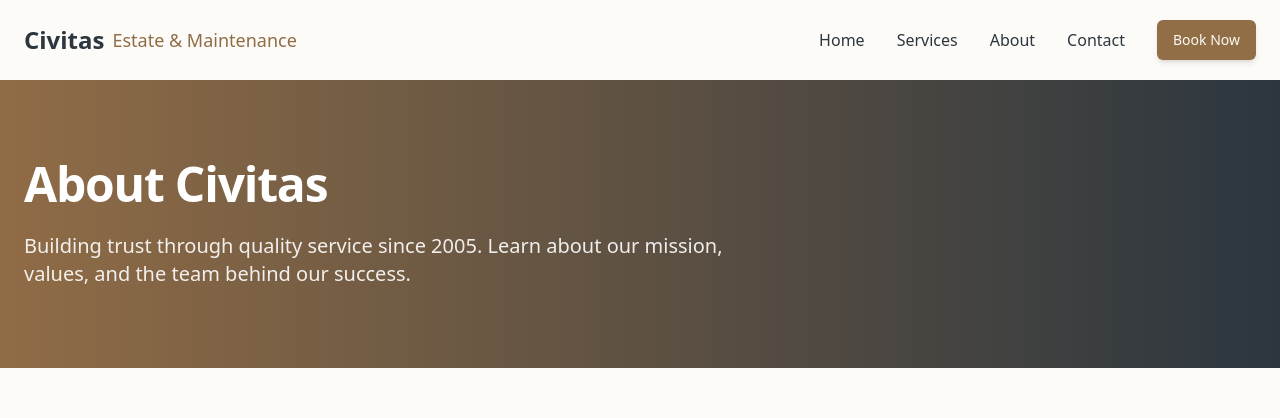
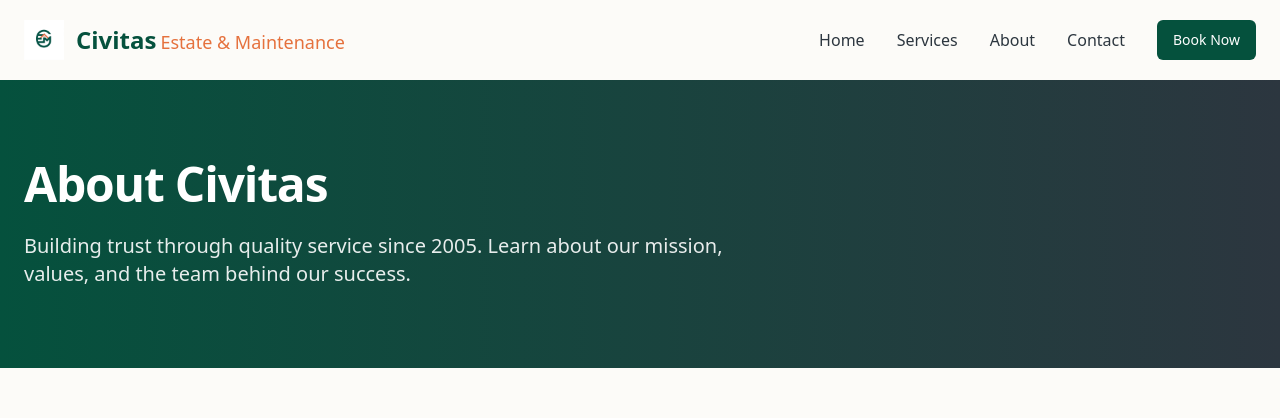
Before and after one commit to agya46/civitas-estate-glow, a React (Vite) app: page /about in a window 1280 px wide. Shown: the top 418 px of the page. Built offline with nearby package versions, Linux system fonts and the light colour scheme.

Commit message:
Fix: Apply logo and color updates
Updated the website's design to reflect the new logo and color scheme.

```diff
--- a/index.html
+++ b/index.html
@@ -11,11 +11,13 @@
     <meta property="og:title" content="Civitas Estate & Maintenance | Professional Property Services" />
     <meta property="og:description" content="Professional estate maintenance and management services with a commitment to quality, sustainability, and customer satisfaction." />
     <meta property="og:type" content="website" />
-    <meta property="og:image" content="https://lovable.dev/opengraph-image-p98pqg.png" />
+    <meta property="og:image" content="/lovable-uploads/54ba51e1-ce1c-4d23-ba25-a1ea13a526d7.png" />
 
     <meta name="twitter:card" content="summary_large_image" />
-    <meta name="twitter:site" content="@lovable_dev" />
-    <meta name="twitter:image" content="https://lovable.dev/opengraph-image-p98pqg.png" />
+    <meta name="twitter:site" content="@civitasestate" />
+    <meta name="twitter:image" content="/lovable-uploads/54ba51e1-ce1c-4d23-ba25-a1ea13a526d7.png" />
+
+    <link rel="icon" href="/lovable-uploads/54ba51e1-ce1c-4d23-ba25-a1ea13a526d7.png" type="image/png">
   </head>
 
   <body>
--- a/src/components/Footer.tsx
+++ b/src/components/Footer.tsx
@@ -4,11 +4,18 @@ import { Mail, Phone, MapPin, Clock } from 'lucide-react';
 
 const Footer = () => {
   return (
-    <footer className="bg-civitas-dark text-white">
+    <footer className="bg-civitas-primary text-white">
       <div className="container mx-auto py-12 px-4 md:px-6">
         <div className="grid grid-cols-1 md:grid-cols-2 lg:grid-cols-4 gap-8">
           <div>
-            <h3 className="text-xl font-bold mb-4 text-civitas-secondary">Civitas</h3>
+            <div className="flex items-center space-x-3 mb-4">
+              <img
+                src="/lovable-uploads/54ba51e1-ce1c-4d23-ba25-a1ea13a526d7.png"
+                alt="Civitas Logo"
+                className="h-10 w-10 bg-white rounded-full p-1"
+              />
+              <h3 className="text-xl font-bold text-civitas-secondary">Civitas</h3>
+            </div>
             <p className="text-sm text-gray-300 mb-4">
               Professional estate maintenance and management services with a commitment to quality, sustainability, and customer satisfaction.
             </p>
--- a/src/components/Navbar.tsx
+++ b/src/components/Navbar.tsx
@@ -21,9 +21,16 @@ const Navbar = () => {
     <header className={`fixed w-full z-50 transition-all duration-300 ${isScrolled ? 'bg-white/90 backdrop-blur-md shadow-md py-3' : 'bg-transparent py-5'}`}>
       <div className="container mx-auto px-4 md:px-6">
         <div className="flex items-center justify-between">
-          <Link to="/" className="flex items-center space-x-2">
-            <span className="text-2xl font-bold text-civitas-dark">Civitas</span>
-            <span className="text-lg text-civitas-primary">Estate & Maintenance</span>
+          <Link to="/" className="flex items-center space-x-3">
+            <img
+              src="/lovable-uploads/54ba51e1-ce1c-4d23-ba25-a1ea13a526d7.png"
+              alt="Civitas Logo"
+              className="h-10 w-10"
+            />
+            <div>
+              <span className="text-2xl font-bold text-civitas-primary">Civitas</span>
+              <span className="text-lg text-civitas-secondary ml-1">Estate & Maintenance</span>
+            </div>
           </Link>
 
           {/* Desktop Navigation */}
@@ -40,7 +47,7 @@ const Navbar = () => {
             <Link to="/contact" className="text-civitas-dark hover:text-civitas-primary transition-colors">
               Contact
             </Link>
-            <Button asChild className="btn-primary">
+            <Button asChild className="bg-civitas-primary hover:bg-civitas-primary/90 text-white">
               <Link to="/contact">Book Now</Link>
             </Button>
           </nav>
@@ -88,7 +95,7 @@ const Navbar = () => {
             >
               Contact
             </Link>
-            <Button asChild className="btn-primary w-full">
+            <Button asChild className="bg-civitas-primary hover:bg-civitas-primary/90 text-white w-full">
               <Link to="/contact" onClick={() => setIsMenuOpen(false)}>Book Now</Link>
             </Button>
           </div>
--- a/src/index.css
+++ b/src/index.css
@@ -14,10 +14,10 @@
     --popover: 45 33% 98%;
     --popover-foreground: 222 47% 11%;
 
-    --primary: 32 35% 42%;
+    --primary: 162 70% 17%; /* Updated to match the dark green */
     --primary-foreground: 45 33% 98%;
 
-    --secondary: 36 39% 75%;
+    --secondary: 16 72% 57%; /* Updated to match the orange */
     --secondary-foreground: 222 47% 11%;
 
     --muted: 36 20% 92%;
@@ -31,7 +31,7 @@
 
     --border: 36 39% 75%;
     --input: 36 39% 75%;
-    --ring: 32 35% 42%;
+    --ring: 162 70% 17%;
 
     --radius: 0.5rem;
 
--- a/tailwind.config.ts
+++ b/tailwind.config.ts
@@ -65,9 +65,9 @@ export default {
 				},
 				// Custom colors for Civitas
 				civitas: {
-					primary: '#906C46', // warm brown
-					secondary: '#D8C3A5', // beige
-					accent: '#5E8B7E', // sage green
+					primary: '#05513D', // updated to dark green from logo
+					secondary: '#E5713D', // updated to orange from logo
+					accent: '#5E8B7E', // sage green accent
 					light: '#F2F1E8', // off-white
 					dark: '#2C363F', // dark blue-gray
 				}
```
Also changed, not shown: public/lovable-uploads/54ba51e1-ce1c-4d23-ba25-a1ea13a526d7.png (added).
